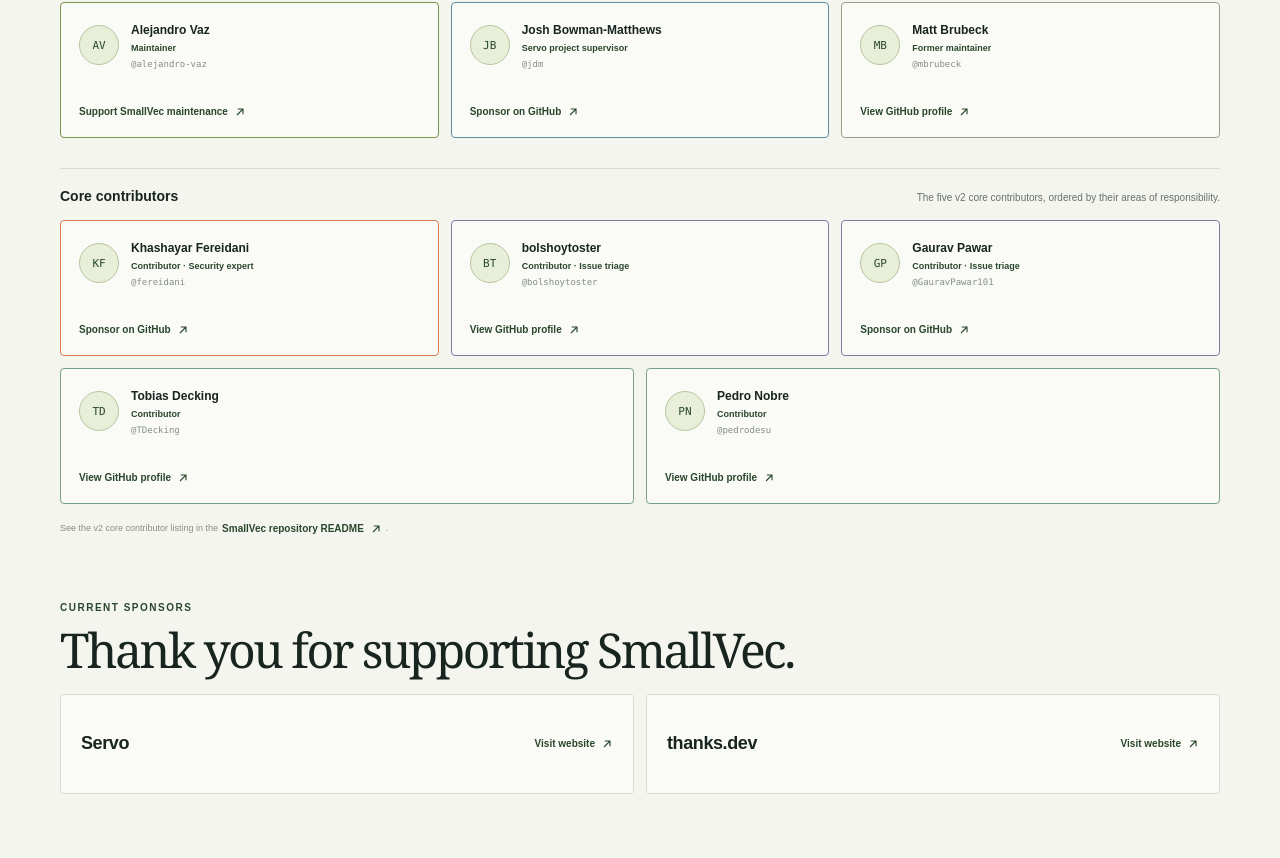
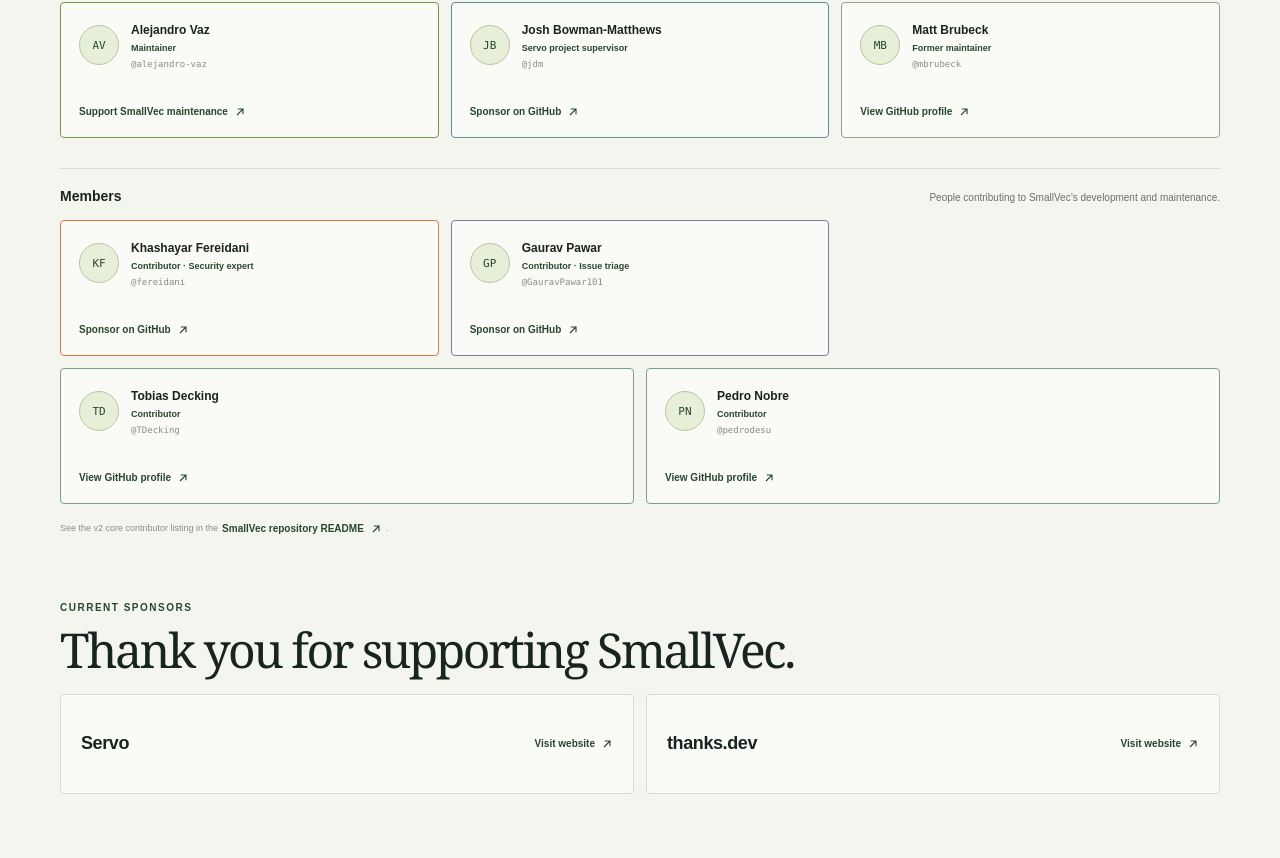
Before and after one commit to smallvec/smallvec.rs, a Next.js app: page / in a window 1280 px wide. Shown: the part 3462-4320 px from the top of the page. Built offline with nearby package versions, Linux system fonts and the light colour scheme.

Commit message:
feat: update

```diff
--- a/app/page.tsx
+++ b/app/page.tsx
@@ -42,16 +42,6 @@ const smallvecPeople = [
     action: "Sponsor on GitHub",
     group: "contributors",
     responsibility: "security",
-  },
-  {
-    handle: "bolshoytoster",
-    name: "bolshoytoster",
-    role: "Contributor · Issue triage",
-    initials: "BT",
-    href: "https://github.com/bolshoytoster",
-    action: "View GitHub profile",
-    group: "contributors",
-    responsibility: "triage",
   },
   {
     handle: "GauravPawar101",
@@ -375,10 +365,10 @@ export default function Home() {
                 ))}
               </div>
             </section>
-            <section className="contributor-group" aria-labelledby="core-contributors-title">
+            <section className="contributor-group" aria-labelledby="members-title">
               <div className="contributor-group-heading">
-                <h3 id="core-contributors-title">Core contributors</h3>
-                <p>The five v2 core contributors, ordered by their areas of responsibility.</p>
+                <h3 id="members-title">Members</h3>
+                <p>People contributing to SmallVec’s development and maintenance.</p>
               </div>
               <div className="contributors-grid contributors-grid-community">
                 {contributorPeople.map((contributor) => (
@@ -465,10 +455,6 @@ export default function Home() {
                 <summary>What am I funding?</summary>
                 <p>Issue triage, reviews, testing, security fixes, and releases. The first $250 monthly goal funds ten hours of maintenance each week; the current $500 goal would help afford a second maintainer.</p>
               </details>
-              <details className="faq-item">
-                <summary>Can sponsorship influence the roadmap?</summary>
-                <p>Sponsors receive priority support for questions, but roadmap decisions stay maintainer-led. Sponsorship does not buy roadmap control or guaranteed prioritization of feature requests.</p>
-              </details>
             </div>
           </div>
         </section>
```
